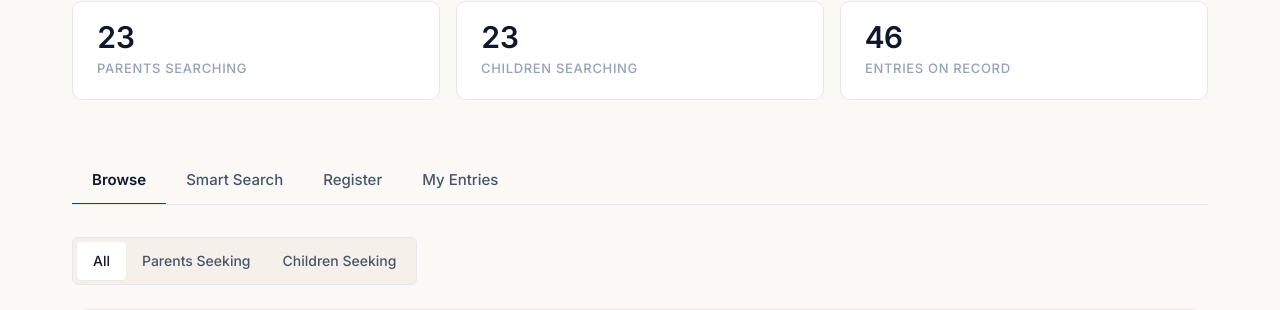
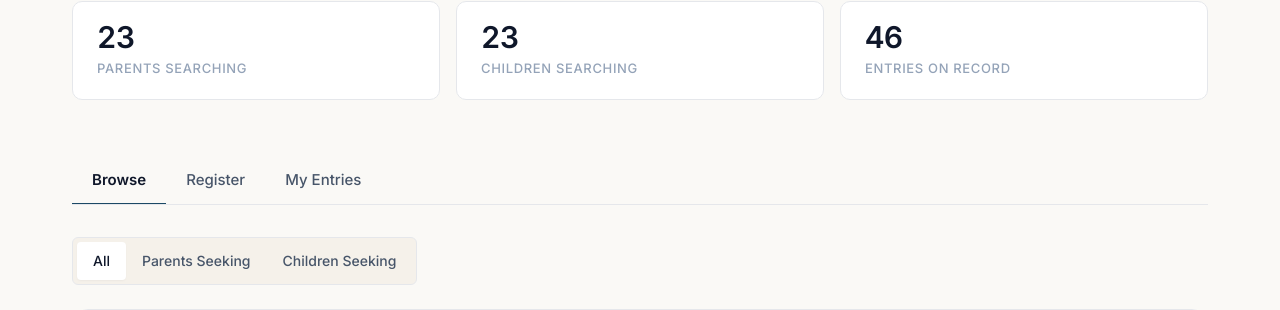
Before and after one commit to visionxyz/Reunite, a FastAPI app: page / in a window 1280 px wide. Shown: the part 345-655 px from the top of the page. Run offline with FastAPI, Linux system fonts and the light colour scheme; data comes from the database, SQL or seed files in the repository.

Commit message:
Drop Smart Search; matching only ever runs through Register / My Entries
Smart Search exposed the matching engine as a stateless front-facing
feature, which conflicts with the product premise: more registrations
mean more matches found. Anyone could "preview without committing,"
which is the wrong incentive for a missing-family search tool, and
also let strangers run searches against everyone else's data.

- Remove the Smart Search tab and form from the UI
- Remove POST /api/search endpoint entirely
- The Register flow remains the only entry point: submit -> the
  background task computes matches -> they show up under My Entries
- Suggestions panel now retries up to 3 times (~12s total) when empty,
  so a freshly-registered entry sees its results without manual
  refresh while the background match completes

Co-Authored-By: Claude Opus 4.7 (1M context) <noreply@anthropic.com>

```diff
--- a/app/main.py
+++ b/app/main.py
@@ -185,31 +185,6 @@ async def match_entry(public_id: str, top_k: int = 10, min_score: float = matchi
     ]
 
 
-@app.post("/api/search")
-async def search(
-    entry_type: str = Form(...),
-    description: str = Form(""),
-    location: str = Form(""),
-    physical_features: str = Form(""),
-    gender: str = Form(""),
-    birth_date: str = Form(""),
-):
-    """Quick search without saving - create a temporary entry and match."""
-    query_entry = Entry(
-        entry_type=entry_type,
-        gender=gender,
-        birth_date=birth_date,
-        location=location,
-        physical_features=physical_features,
-        description=description,
-    )
-    results = matching.find_matches(query_entry, top_k=10)
-    return [
-        {"entry": r.entry.to_dict(), "score": round(r.score, 4)}
-        for r in results
-    ]
-
-
 @app.post("/api/chat")
 async def chat_with_assistant(payload: dict = Body(...)):
     """AI assistant conversation to guide users in recalling details."""
--- a/app/templates/index.html
+++ b/app/templates/index.html
@@ -42,7 +42,6 @@
     <div class="container">
         <div class="tabs">
             <button class="tab-btn active" data-tab="browse">Browse</button>
-            <button class="tab-btn" data-tab="search">Smart Search</button>
             <button class="tab-btn" data-tab="register">Register</button>
             <button class="tab-btn" data-tab="my-entries">My Entries</button>
         </div>
@@ -59,55 +58,6 @@
             </div>
             <div id="entries-list">
                 <div class="skel"></div><div class="skel"></div><div class="skel"></div>
-            </div>
-        </div>
-
-        <!-- Search Tab -->
-        <div class="tab-content" id="tab-search">
-            <div class="form-section">
-                <h2>Smart match search</h2>
-                <p>Enter anything you remember. We'll search the other side of the database for possible matches.</p>
-                <form id="search-form">
-                    <div class="type-toggle">
-                        <input type="radio" name="search-type" id="search-as-parent" value="家寻宝贝" checked>
-                        <label for="search-as-parent">I'm a parent looking for my child</label>
-                        <input type="radio" name="search-type" id="search-as-child" value="宝贝寻家">
-                        <label for="search-as-child">I'm looking for my family</label>
-                    </div>
-                    <div class="form-grid">
-                        <div class="form-group">
-                            <label>Gender</label>
-                            <select name="gender">
-                                <option value="">Any</option>
-                                <option value="男">Male</option>
-                                <option value="女">Female</option>
-                            </select>
-                        </div>
-                        <div class="form-group">
-                            <label>Birth Year (approx.)</label>
-                            <input type="text" name="birth_date" placeholder="e.g. 2005 or 2005-06">
-                        </div>
-                        <div class="form-group full">
-                            <label>Location</label>
-                            <input type="text" name="location" placeholder="Place of disappearance / remembered location">
-                        </div>
-                        <div class="form-group full">
-                            <label>Physical Features</label>
-                            <textarea name="physical_features" rows="2" placeholder="Birthmarks, scars, body features..."></textarea>
-                        </div>
-                        <div class="form-group full">
-                            <label>Description / Memory Fragments</label>
-                            <textarea name="description" rows="4" placeholder="Describe everything you remember: appearance, habits, environment, sounds, smells, events... any detail could help find each other"></textarea>
-                        </div>
-                    </div>
-                    <button type="submit" class="btn btn-primary btn-block">Run smart matching</button>
-                </form>
-            </div>
-            <div id="search-results" style="display:none;">
-                <div class="results-header">
-                    <h2>Match results</h2>
-                </div>
-                <div id="search-results-list"></div>
             </div>
         </div>
 
@@ -395,31 +345,6 @@
             if (e.target === e.currentTarget) closeModal();
         });
 
-        // ==================== Search ====================
-        document.getElementById('search-form').addEventListener('submit', async (e) => {
-            e.preventDefault();
-            const formData = new FormData(e.target);
-            formData.set('entry_type', document.querySelector('input[name="search-type"]:checked').value);
-
-            const resultsDiv = document.getElementById('search-results');
-            const listDiv = document.getElementById('search-results-list');
-            resultsDiv.style.display = 'block';
-            listDiv.innerHTML = '<div class="skel"></div><div class="skel"></div><div class="skel"></div>';
-
-            const res = await fetch('/api/search', { method: 'POST', body: formData });
-            const matches = await res.json();
-
-            if (matches.length === 0) {
-                listDiv.innerHTML = `
-                    <div class="empty">
-                        <h3>No confident matches yet</h3>
-                        <p>We found nothing strong enough to surface. New entries are added regularly — try again later, or fill in more details to widen the search.</p>
-                    </div>`;
-                return;
-            }
-            listDiv.innerHTML = matches.map(m => renderCard(m.entry, m.score)).join('');
-        });
-
         // ==================== Register ====================
         document.getElementById('register-form').addEventListener('submit', async (e) => {
             e.preventDefault();
@@ -499,7 +424,7 @@
             `;
         }
 
-        async function loadSuggestionsFor(entry) {
+        async function loadSuggestionsFor(entry, attempt = 0) {
             const pid = entry.public_id;
             if (!pid) return;
             const slotId = 'sug-' + pid.replace(/[^A-Za-z0-9_]/g, '');
@@ -513,7 +438,15 @@
                 }
                 const sugs = await res.json();
                 if (sugs.length === 0) {
-                    slot.innerHTML = '<div class="suggestions-empty">No matches above the confidence threshold yet. We\'ll keep checking — try adding more details to widen the search.</div>';
+                    // Background matching can take ~5-10s after registration.
+                    // Retry up to 3 times before giving up so freshly registered
+                    // entries don't see a stale "no matches" message.
+                    if (attempt < 3) {
+                        slot.innerHTML = '<div class="suggestions-empty">Searching for matches…</div>';
+                        setTimeout(() => loadSuggestionsFor(entry, attempt + 1), 4000);
+                        return;
+                    }
+                    slot.innerHTML = '<div class="suggestions-empty">No matches above the confidence threshold yet. New entries are added regularly — try adding more details to widen the search.</div>';
                     return;
                 }
                 slot.innerHTML = sugs.map(s => renderCard(s.entry, s.score)).join('');
```
